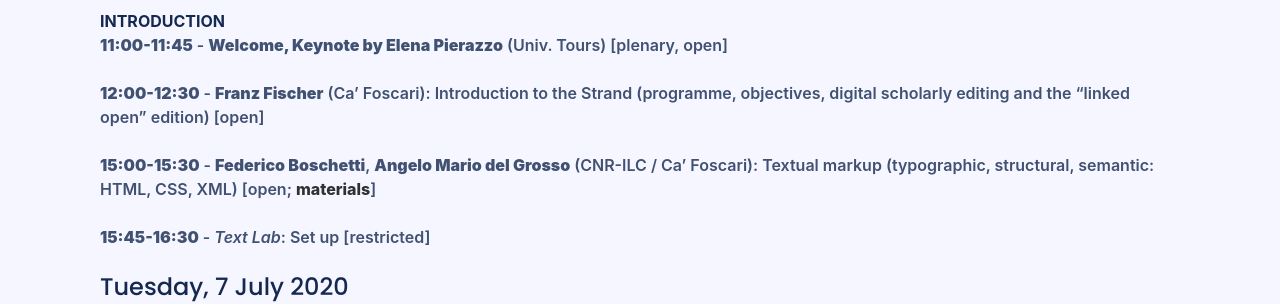
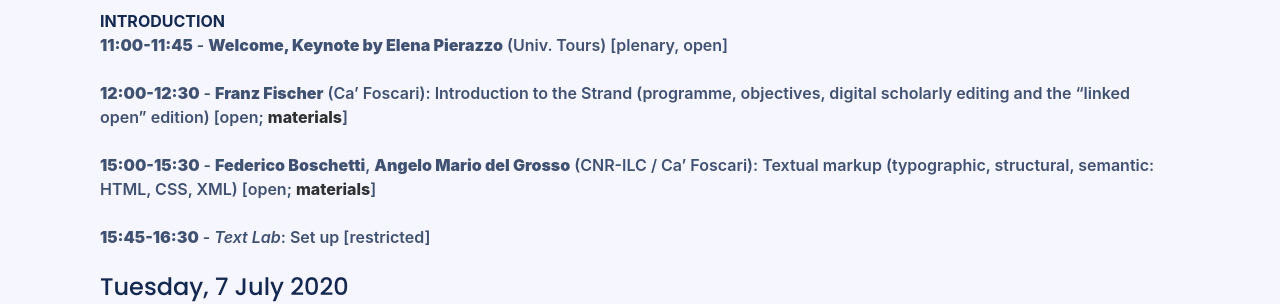
Before and after one commit to vedph/summercamp, a Jekyll site: the page built from programme/strand_1.html, in a window 1280 px wide and 900 px high. Shown: the part 459-763 px from the top of the window. Built offline with Jekyll 4.4.1, drawn with Linux system fonts in a browser that asks for light colours; nearby versions of some CDN libraries; some web fonts are replaced.

Commit message:
Link to slides

```diff
--- a/programme/strand_1.html
+++ b/programme/strand_1.html
@@ -14,7 +14,7 @@
 
 <p><strong>11:00-11:45</strong> - <strong>Welcome, Keynote by Elena Pierazzo</strong> (Univ. Tours) [plenary, open]</p>
 
-<p><strong>12:00-12:30</strong> - <strong>Franz Fischer</strong> (Ca’ Foscari): Introduction to the Strand (programme, objectives, digital scholarly editing and the “linked open” edition) [open]<p>
+<p><strong>12:00-12:30</strong> - <strong>Franz Fischer</strong> (Ca’ Foscari): Introduction to the Strand (programme, objectives, digital scholarly editing and the “linked open” edition) [open; <a href="{{site.baseurl}}/materials/fischer_introduction/" target="_blank">materials</a>]<p>
 
 <p><strong>15:00-15:30</strong> - <strong>Federico Boschetti</strong>, <strong>Angelo Mario del Grosso</strong> (CNR-ILC / Ca’ Foscari): Textual markup (typographic, structural, semantic: HTML, CSS, XML) [open; <a href="{{site.baseurl}}/materials/transcript_and_translations/" target="_blank">materials</a>]</p>
 
```
